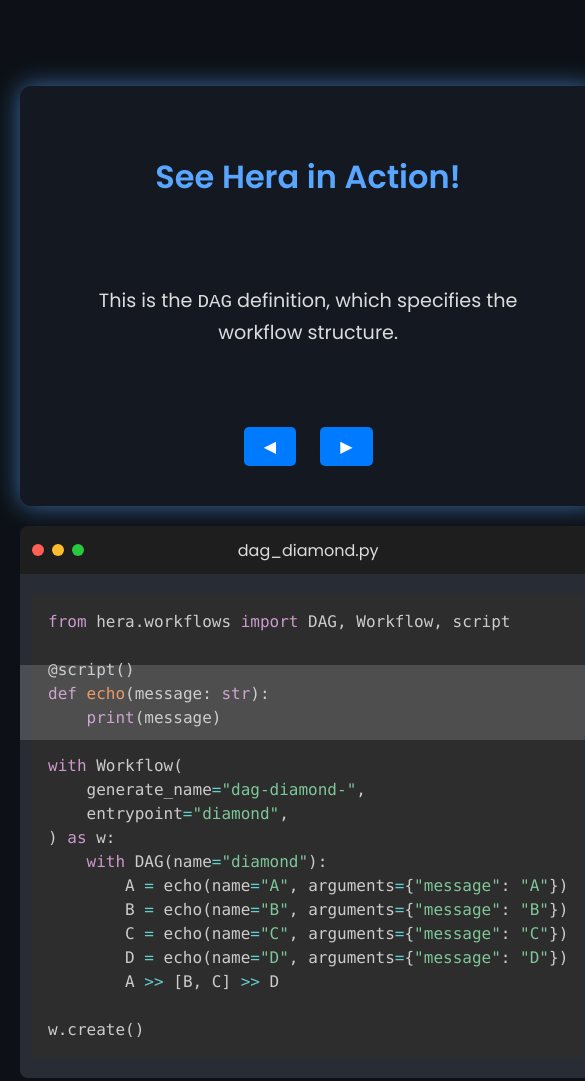
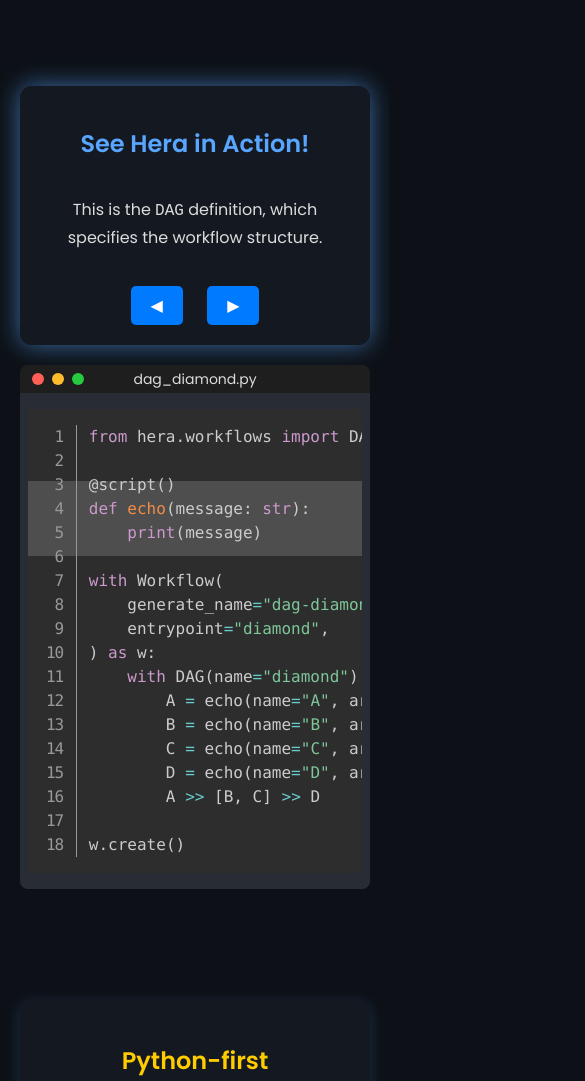
Before and after one commit to heraproj/heraproj.github.io, a plain HTML site: page index.html in a window 390 px wide. Shown: the part 1180-2261 px from the top of the page, 585 px wide, since content can reach past the window. Drawn offline with nearby package versions, Linux system fonts and the light colour scheme.

Commit message:
Fix code section for small screens
Also add line numbers to the code snippet

Signed-off-by: Elliot Gunton <elliotgunton@gmail.com>

```diff
--- a/index.html
+++ b/index.html
@@ -13,8 +13,10 @@
 
     <!-- Prism.js for Syntax Highlighting -->
     <link rel="stylesheet" href="https://cdnjs.cloudflare.com/ajax/libs/prism/1.29.0/themes/prism-tomorrow.min.css">
+    <link rel="stylesheet" href="https://cdnjs.cloudflare.com/ajax/libs/prism/1.29.0/plugins/line-numbers/prism-line-numbers.min.css">
     <script src="https://cdnjs.cloudflare.com/ajax/libs/prism/1.29.0/prism.min.js"></script>
     <script src="https://cdnjs.cloudflare.com/ajax/libs/prism/1.29.0/components/prism-python.min.js"></script>
+    <script src="https://cdnjs.cloudflare.com/ajax/libs/prism/1.29.0/plugins/line-numbers/prism-line-numbers.min.js"></script>
 
     <script defer src="script.js"></script>
 </head>
@@ -81,7 +83,7 @@
                     <div class="code-title">dag_diamond.py</div>
                 </div>
                 <div class="code-content">
-                    <pre><div id="highlight-overlay"></div><code id="code-snippet" class="language-python">from hera.workflows import DAG, Workflow, script
+                    <pre class="line-numbers"><div id="highlight-overlay"></div><code id="code-snippet" class="language-python">from hera.workflows import DAG, Workflow, script
 
 @script()
 def echo(message: str):
--- a/styles.css
+++ b/styles.css
@@ -375,6 +375,10 @@
     background: #282c34; /* Match the background color of the code section */
 }
 
+.code-content pre.line-numbers {
+    padding-left: 3.8em; /* Adjust padding to accommodate line numbers */
+}
+
 #highlight-overlay {
     position: absolute;
     top: 0;
@@ -397,9 +401,43 @@
     line-height: 1.5;
 }
 
-@media (max-width: 768px) {
+@media (max-width: 1200px) {
     .demo-container {
         flex-direction: column;
+    }
+
+    .demo-description-box,
+    .code-container {
+        min-width: 100%;
+        max-width: 100%;
+    }
+
+    .demo-description-box {
+        padding: 20px;
+    }
+
+    .demo-description-box h2 {
+        font-size: 1.5rem;
+    }
+
+    .demo-description-box p {
+        font-size: 1rem;
+    }
+
+    .code-header {
+        padding: 12px;
+    }
+
+    .code-title {
+        font-size: 0.875rem;
+    }
+
+    .code-content {
+        padding: 8px;
+    }
+
+    .code-container code {
+        font-size: 0.85rem;
     }
 }
 
```
